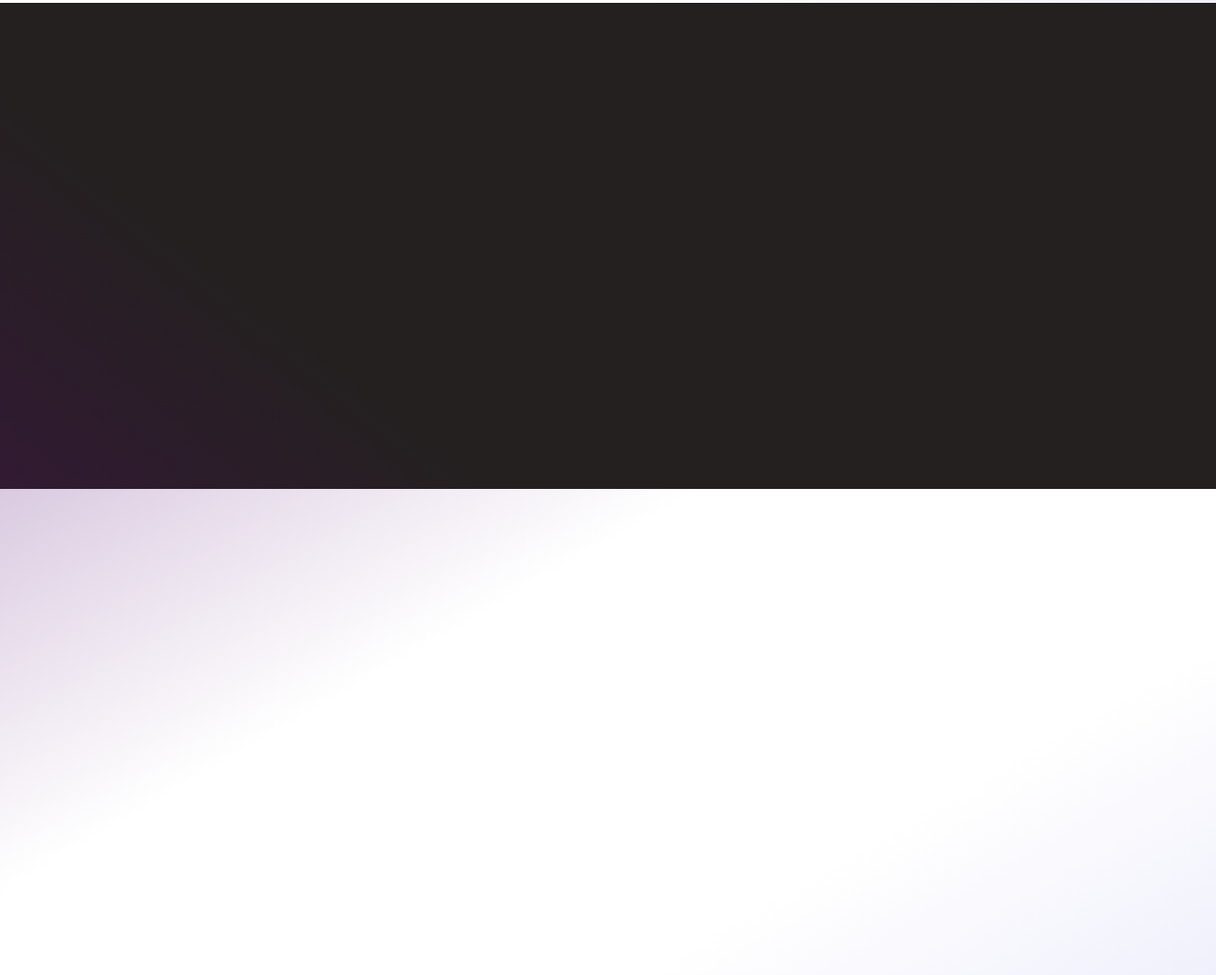
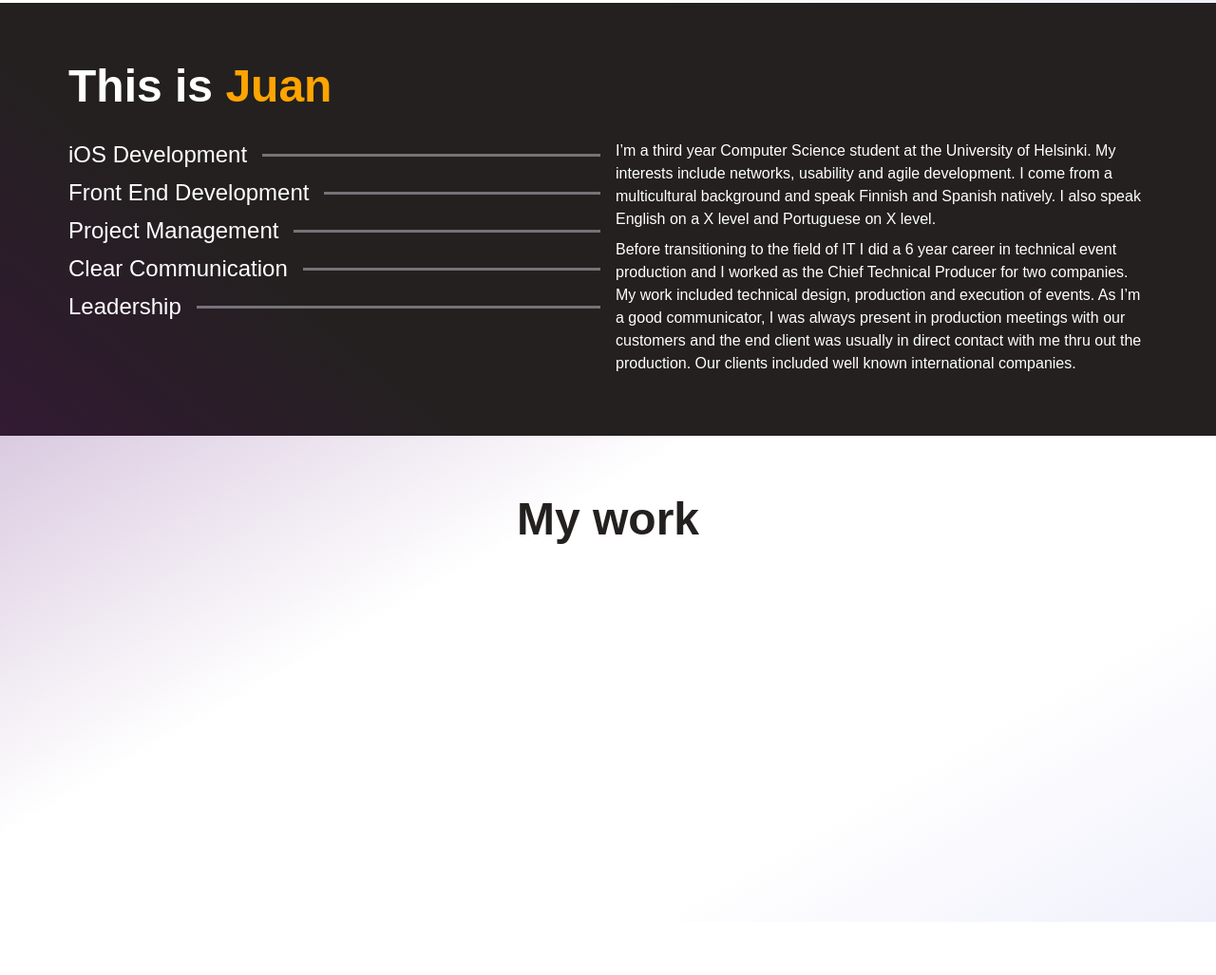
Before and after one commit to JuanitoSebastian/JuanitoSebastian.github.io, an Astro site: page / in a window 1280 px wide. Shown: the part 661-1688 px from the top of the page at 95% size. After the commit the page ends 1632 px from the top, so only its background shows below. Built offline with nearby package versions, Linux system fonts and the light colour scheme; Astro itself is replaced by a stand-in of ours; a web font is replaced by a local one.

Commit message:
Created AboutMe section and started MyWork section

```diff
--- /dev/null
+++ b/src/components/AboutMe.astro
@@ -0,0 +1,26 @@
+---
+import SkillLabel from "./SkillLabel.astro";
+---
+
+<div class="w-full about text-white">
+    <div class="container mx-auto max-w-6xl py-16 px-2">
+        <div class="flex flex-col gap-8">
+            <h2>This is <span class="text-j-orange">Juan</span></h2>
+            <div class="grid grid-cols-2 gap-4 items-start justify-start">
+                <div
+                    class="flex flex-col gap-2 items-start justify-start w-full"
+                >
+                    <SkillLabel text="iOS Development" />
+                    <SkillLabel text="Front End Development" />
+                    <SkillLabel text="Project Management" />
+                    <SkillLabel text="Clear Communication" />
+                    <SkillLabel text="Leadership" />
+                </div>
+                <div class="flex flex-col gap-2">
+                    <p>I’m a third year Computer Science student at the University of Helsinki. My interests include networks, usability and agile development. I come from a multicultural background and speak Finnish and Spanish natively.  I also speak English on a X level and Portuguese on X level.</p>
+                    <p>Before transitioning to the field of IT I did a 6 year career in technical event production and I worked as the Chief Technical Producer for two companies. My work included technical design, production and execution of events. As I’m a good communicator, I was always present in production meetings with our customers and the end client was usually in direct contact with me thru out the production. Our clients included well known international companies.</p>
+                </div>
+            </div>
+        </div>
+    </div>
+</div>
--- a/src/components/Hero.astro
+++ b/src/components/Hero.astro
@@ -13,7 +13,7 @@ import huhe from "../../public/huhe.png";
                 </h2>
                 <p>
                     Hey, my name is Juan! I’m a positive team player and
-                    a creative problem solver. My strengths is comining
+                    a creative problem solver. My strength is combining
                     technical knowledge to my social skills.
                 </p>
             </div>
--- /dev/null
+++ b/src/components/MyWork.astro
@@ -0,0 +1,11 @@
+---
+
+---
+
+<div class="w-full mywork">
+    <div class="container mx-auto max-w-6xl py-16 px-2 h-[32rem]">
+        <div class="flex flex-col gap-8 items-center">
+            <h2>My work</h2>
+        </div>
+    </div>
+</div>
--- /dev/null
+++ b/src/components/SkillLabel.astro
@@ -0,0 +1,13 @@
+---
+export interface Props {
+	text: string;
+}
+
+const { text } = Astro.props;
+---
+
+<div class="relative flex flex-row w-full items-center gap-4">
+    <h3 class="flex-shrink">{text}</h3>
+    <div class="flex-grow border-t border-2 border-j-light-lilac opacity-40">
+    </div>
+</div>
--- a/src/pages/index.astro
+++ b/src/pages/index.astro
@@ -3,23 +3,15 @@ import "../styles/base.css";
 import Layout from "../layouts/Layout.astro";
 import Header from "../components/Header.astro";
 import Hero from "../components/Hero.astro";
+import AboutMe from "../components/AboutMe.astro";
+import MyWork from "../components/MyWork.astro";
 ---
 
 <Layout title="Juan Covarrubias">
     <Header />
     <main>
         <Hero />
-        <!-- ABOUT ME -->
-        <div class="w-full about">
-            <div class="container mx-auto max-w-6xl py-4 px-2 h-[32rem]">
-
-            </div>
-        </div>
-        <!-- MY WORK -->
-        <div class="w-full mywork">
-            <div class="container mx-auto max-w-6xl py-4 px-2 h-[32rem]">
-
-            </div>
-        </div>
+        <AboutMe />
+        <MyWork />
     </main>
 </Layout>
--- a/src/styles/base.css
+++ b/src/styles/base.css
@@ -5,20 +5,24 @@
 
 @layer base {
     h1 {
-        @apply font-roc-grotesk;
         @apply font-medium;
         @apply text-4xl;
         @apply uppercase;
     }
 
     h2 {
-        @apply font-roc-grotesk;
         @apply font-bold;
         @apply text-5xl;
     }
 
+    h3 {
+        @apply text-2xl;
+        @apply font-medium;
+    }
+
     body {
         @apply text-j-black;
+        @apply font-roc-grotesk;
     }
 
     .hero {
```
